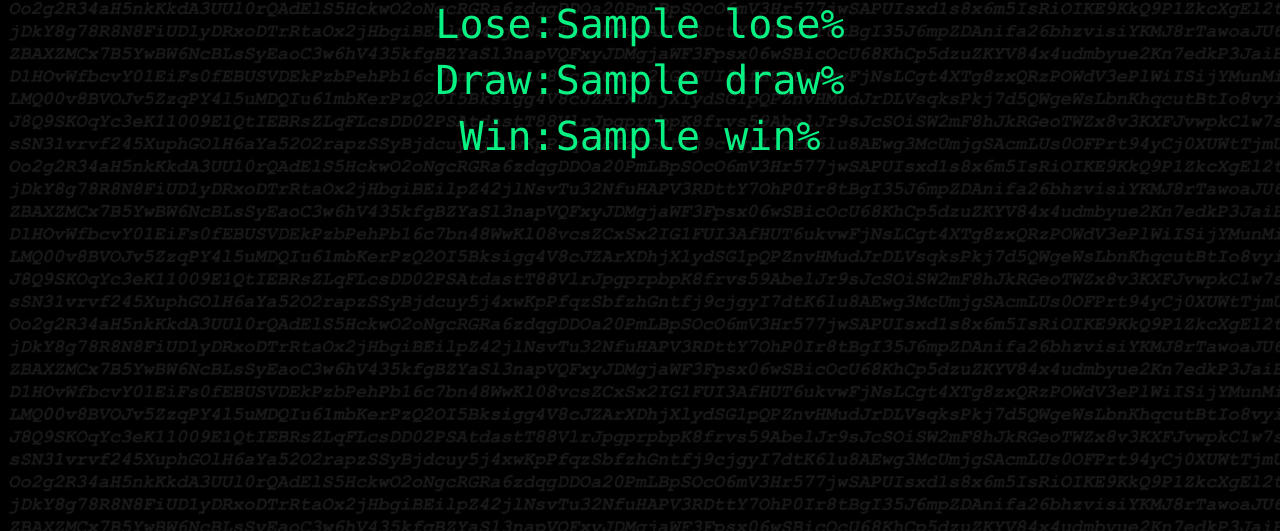
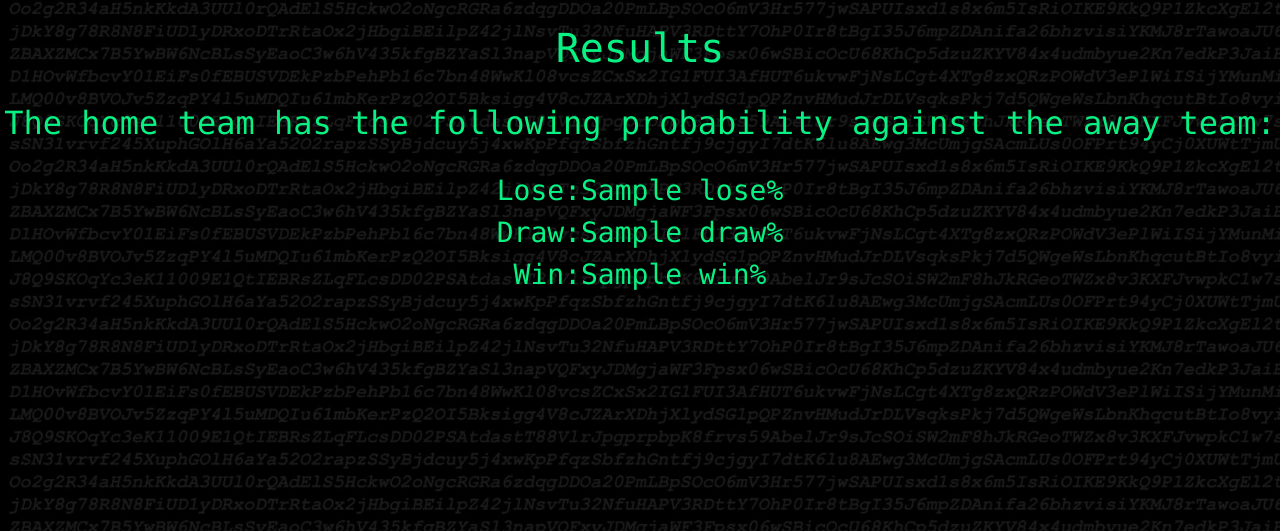
Before and after one commit to Ericwang52/PremierProfit, a Flask app: template templates/results.html in a window 1280 px wide. Shown: the part 56-587 px from the top of the page. Run offline with Flask 2, Linux system fonts and the light colour scheme; the template is opened without the code that fills it: most values are stand-ins (such as "Sample title", 1, 10 or a date in 2020); some libraries are stand-ins or nearby versions.

Commit message:
changed css elements

```diff
--- a/templates/index.html
+++ b/templates/index.html
@@ -38,7 +38,7 @@
             <a class="nav-link" href="predict.html">Predict</a>
           </li>
           <li class="nav-item">
-            <a class="nav-link" href="about.html">About</a>
+            <a class="nav-link" href="https://devpost.com/software/premier-prophet">About</a>
           </li>
         </ul>
       </div>
@@ -53,7 +53,7 @@
         <h1>Premier Prophet</h1>
           <p>Sports betting predictor for the Premier League!</p>
           <br>
-          <p><a href="predict.html" class="myButton">Try Me!</a></p>
+          <p><a href="predict.html" class="myButton">Get Started</a></p>
       </div>
     </div>
   </div>
--- a/templates/results.html
+++ b/templates/results.html
@@ -37,19 +37,18 @@
             <a class="nav-link" href="predict.html">Predict</a>
           </li>
           <li class="nav-item">
-            <a class="nav-link" href="about.html">About</a>
+            <a class="nav-link" href="https://devpost.com/software/premier-prophet">About</a>
           </li>
         </ul>
       </div>
     </nav>
-    <h1>
-      Lose:{{lose}}%
-  </h1>
-  <h1>
-    Draw:{{draw}}%
-</h1>
-<h1>
-  Win:{{win}}%
-</h1>
+    <br>
+    <h1>Results</h1>
+    <br>
+    <h2>The home team has the following probability against the away team:</h2>
+    <br>
+    <h3>Lose:{{lose}}%</h3>
+    <h3>Draw:{{draw}}%</h3>
+    <h3>Win:{{win}}%</h3>
   </body>
 </html>
```
Also changed, not shown: templates/next.html (+11 -1 lines), templates/predict.html (+11 -2 lines).
